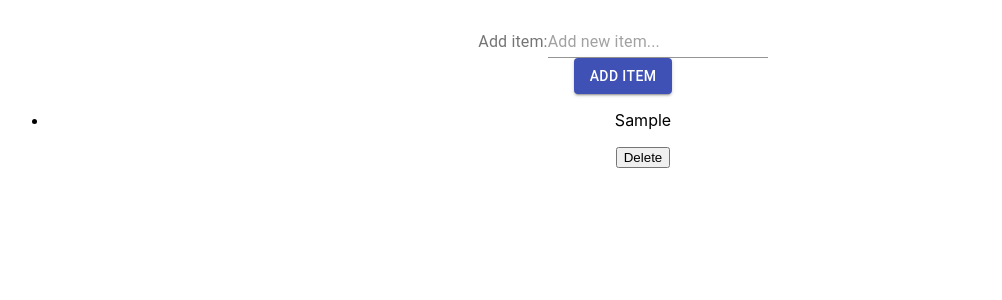
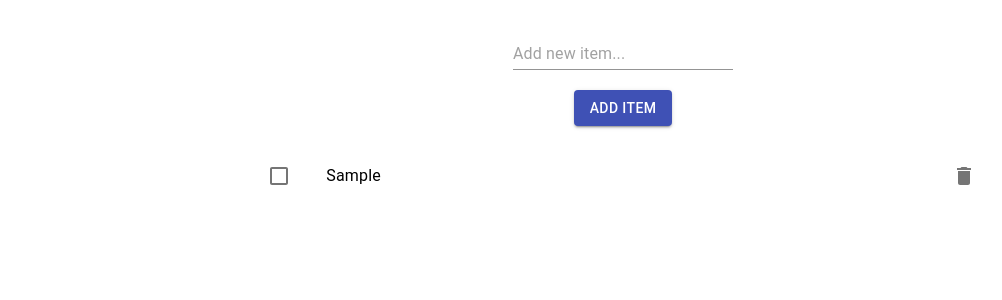
Before and after one commit to SanderKoopmans/hooks_todo, a React (Create React App) app: page / in a window 1280 px wide. Both pictures are taken after typing "Sample" into the empty fields and a click on the button "ADD ITEM". Shown: the top 300 px of the page, without its empty margins (17-1019 px from the left). Built offline with nearby package versions, Linux system fonts and the light colour scheme.

Commit message:
simple Mui styling added

```diff
--- a/package.json
+++ b/package.json
@@ -4,6 +4,7 @@
   "private": true,
   "dependencies": {
     "@material-ui/core": "^4.11.0",
+    "@material-ui/icons": "^4.9.1",
     "@testing-library/jest-dom": "^4.2.4",
     "@testing-library/react": "^9.3.2",
     "@testing-library/user-event": "^7.1.2",
--- a/src/components/TodoForm.jsx
+++ b/src/components/TodoForm.jsx
@@ -1,15 +1,26 @@
 import React, { useState } from 'react';
+import { makeStyles } from '@material-ui/core/styles';
 import {
   Button,
   Input,
   InputLabel,
 } from '@material-ui/core';
 
+const useStyles = makeStyles(theme => ({
+  root: {
+    width: '60%',
+    padding: '1%',
+    margin: '0 auto',
+  },
+}));
+
 const TodoForm = ({ addTodo }) => {
   const [value, setValue] = useState('');
+  const classes = useStyles();
 
   return (
     <form
+      className={classes.root}
       onSubmit={e => {
       e.preventDefault();
       addTodo(value);
@@ -17,7 +28,6 @@ const TodoForm = ({ addTodo }) => {
     }}>
 
       <InputLabel htmlFor="input">
-        Add item:
         <Input
           name="input"
           type="text"
@@ -26,6 +36,7 @@ const TodoForm = ({ addTodo }) => {
           placeholder="Add new item..."
           inputProps={{ 'aria-label': 'description' }} />
       </InputLabel>
+      <br />
       <Button type="submit" variant="contained" color="primary">Add item</Button>
     </form>
   )
--- a/src/components/TodoList.jsx
+++ b/src/components/TodoList.jsx
@@ -1,14 +1,45 @@
 import React from 'react';
+import { makeStyles } from '@material-ui/core/styles';
+import List from '@material-ui/core/List';
+import ListItem from '@material-ui/core/ListItem';
+import ListItemIcon from '@material-ui/core/ListItemIcon';
+import ListItemText from '@material-ui/core/ListItemText';
+import Checkbox from '@material-ui/core/Checkbox';
+import IconButton from '@material-ui/core/IconButton';
+import ListItemSecondaryAction from '@material-ui/core/ListItemSecondaryAction';
+import DeleteIcon from '@material-ui/icons/Delete';
 
-const TodoList = ({ todos, deleteTodo }) => (
-  <ul>
-    {todos.map((todo, index) => (
-      <li key={index.toString()}>
-        <p>{todo}</p>
-        <button type="button" onClick={() => { deleteTodo(index); }}>Delete</button>
-      </li>
-    ))}
-  </ul>
-);
+const useStyles = makeStyles(theme => ({
+  root: {
+    width: '60%',
+    margin: '0 auto',
+    backgroundColor: theme.palette.background.paper,
+  },
+}));
+
+const TodoList = ({ todos, deleteTodo }) => {
+  const classes = useStyles();
+
+  return (
+    <List className={classes.root}>
+      {todos.map((todo, index) => (
+        <ListItem key={index.toString()}>
+          <ListItemIcon>
+            <Checkbox
+              edge="start"
+              tabIndex={-1}
+              disableRipple />
+          </ListItemIcon>
+          <ListItemText>{todo}</ListItemText>
+          <ListItemSecondaryAction>
+            <IconButton edge="end" aria-label="delete">
+              <DeleteIcon type="button" onClick={() => { deleteTodo(index); }} />
+            </IconButton>
+          </ListItemSecondaryAction>
+        </ListItem>
+      ))}
+    </List>
+  )
+};
 
 export default TodoList;
```
Also changed, not shown: 1 other file (tests, documents, lock files or other folders).
